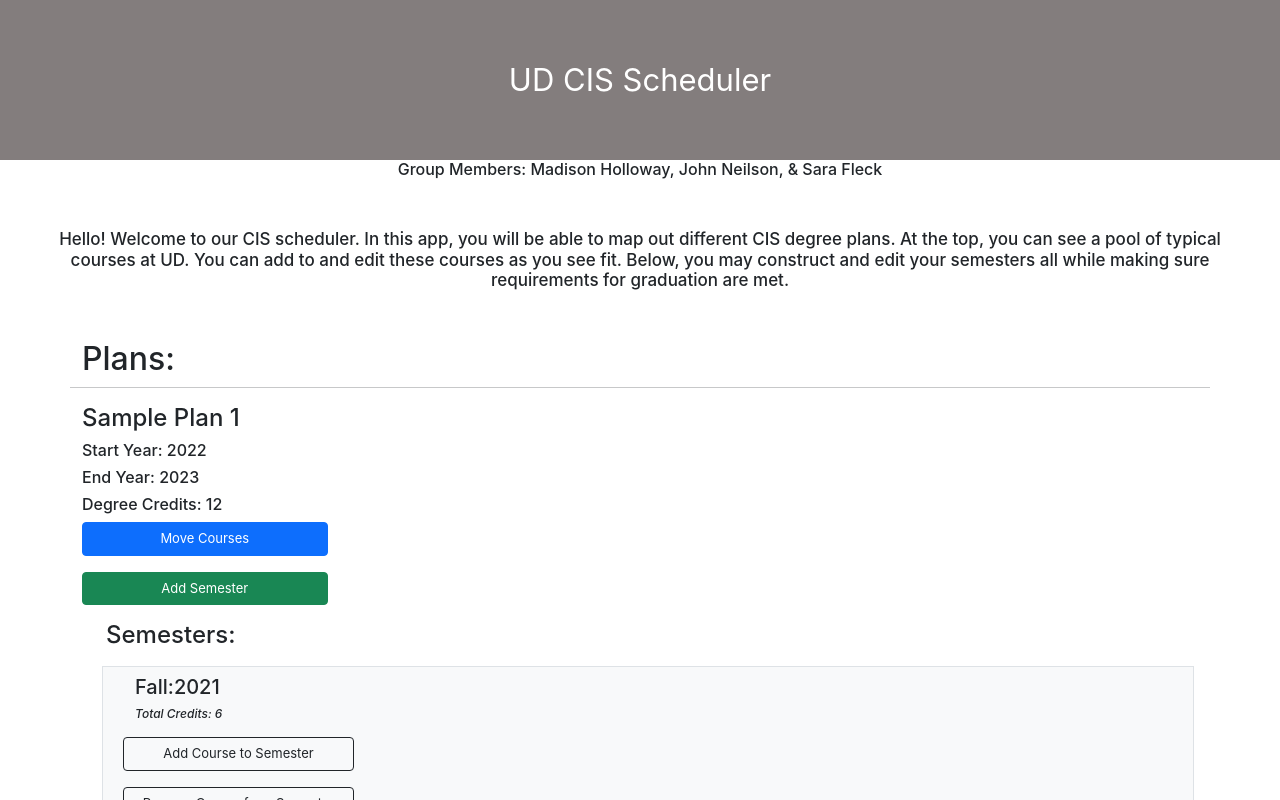
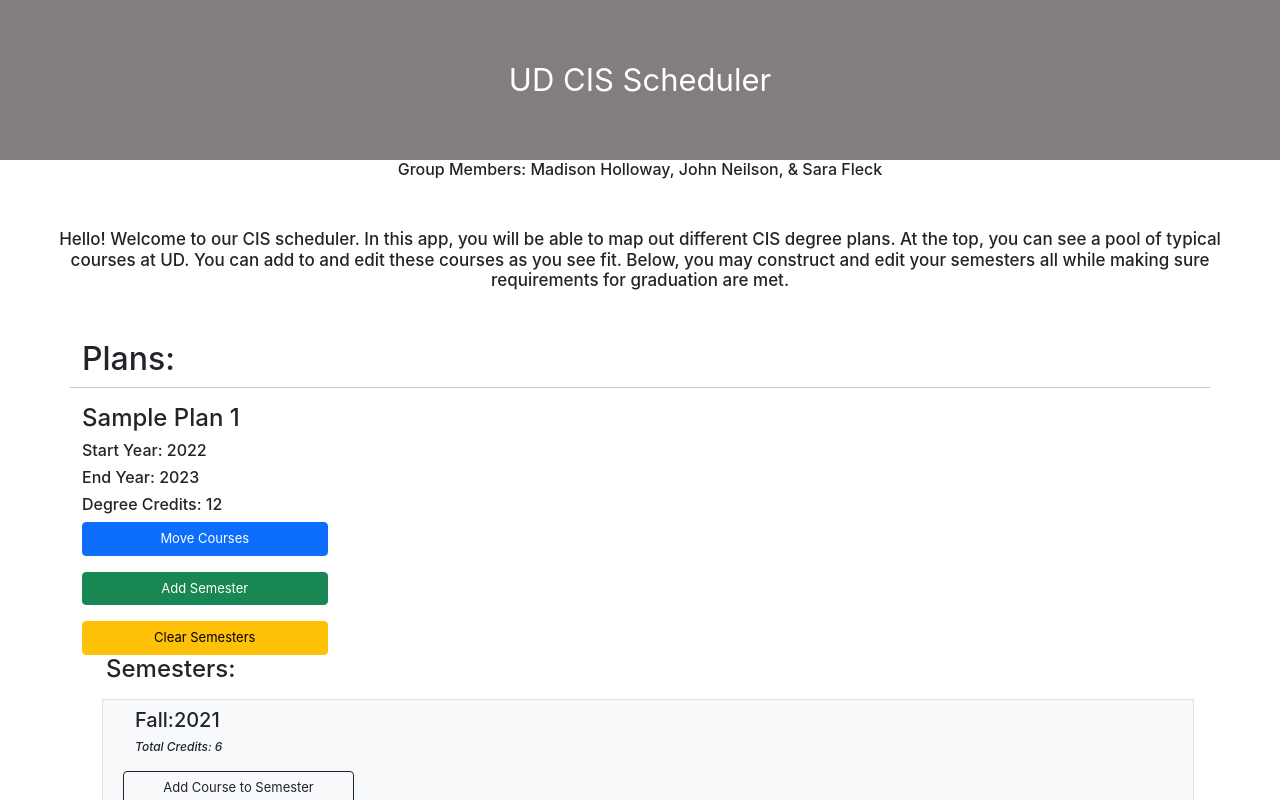
Before and after one commit to UD-CISC275-S22/cis-scheduler-team-3, a React (Create React App) app: page / in a window 1280 px wide. Shown: the top 800 px of the page. Built offline with nearby package versions, Linux system fonts and the light colour scheme.

Commit message:
clear semesters complete

```diff
--- a/src/components/PlanView.tsx
+++ b/src/components/PlanView.tsx
@@ -38,9 +38,12 @@ export function PlanView({ plan }: { plan: DegreePlan }): JSX.Element {
         const courses_as_nums = indv_courses.map((c: Course): number =>
             parseInt(c.course_credits.trim().charAt(0))
         );
+        if (courses_as_nums.length > 0) {
             sum = courses_as_nums.reduce(
-            (currentTotal: number, credits: number) => currentTotal + credits
+                (currentTotal: number, credits: number) =>
+                    currentTotal + credits
             );
+        }
     }
     const [plan_credits, setplan_credits] = useState<number>(sum);
     function removeSemester(termyear: string) {
@@ -90,10 +93,12 @@ export function PlanView({ plan }: { plan: DegreePlan }): JSX.Element {
             const courses_as_nums = indv_courses.map((c: Course): number =>
                 parseInt(c.course_credits.trim().charAt(0))
             );
+            if (courses_as_nums.length > 0) {
                 sum = courses_as_nums.reduce(
                     (currentTotal: number, credits: number) =>
                         currentTotal + credits
                 );
+            }
         }
         setplan_credits(sum);
         setAllCourses({
@@ -215,6 +220,12 @@ export function PlanView({ plan }: { plan: DegreePlan }): JSX.Element {
             });
         }
     }
+    function clearSemesters() {
+        setAllCourses({
+            semesters: [],
+            coursePool: [...allCourses.coursePool]
+        });
+    }
     return (
         <div data-testid="degree-plan">
             <h4 data-testid="name">{plan.name}</h4>
@@ -272,6 +283,13 @@ export function PlanView({ plan }: { plan: DegreePlan }): JSX.Element {
                     </>
                 ) : null}
             </div>
+            <Button
+                className="Buttons"
+                variant="warning"
+                onClick={() => clearSemesters()}
+            >
+                Clear Semesters
+            </Button>
             <h6 data-testid="semester-list">
                 <SemesterList
                     semesters={allCourses.semesters}
```
Lines whose indentation alone changed are shown as unchanged.
